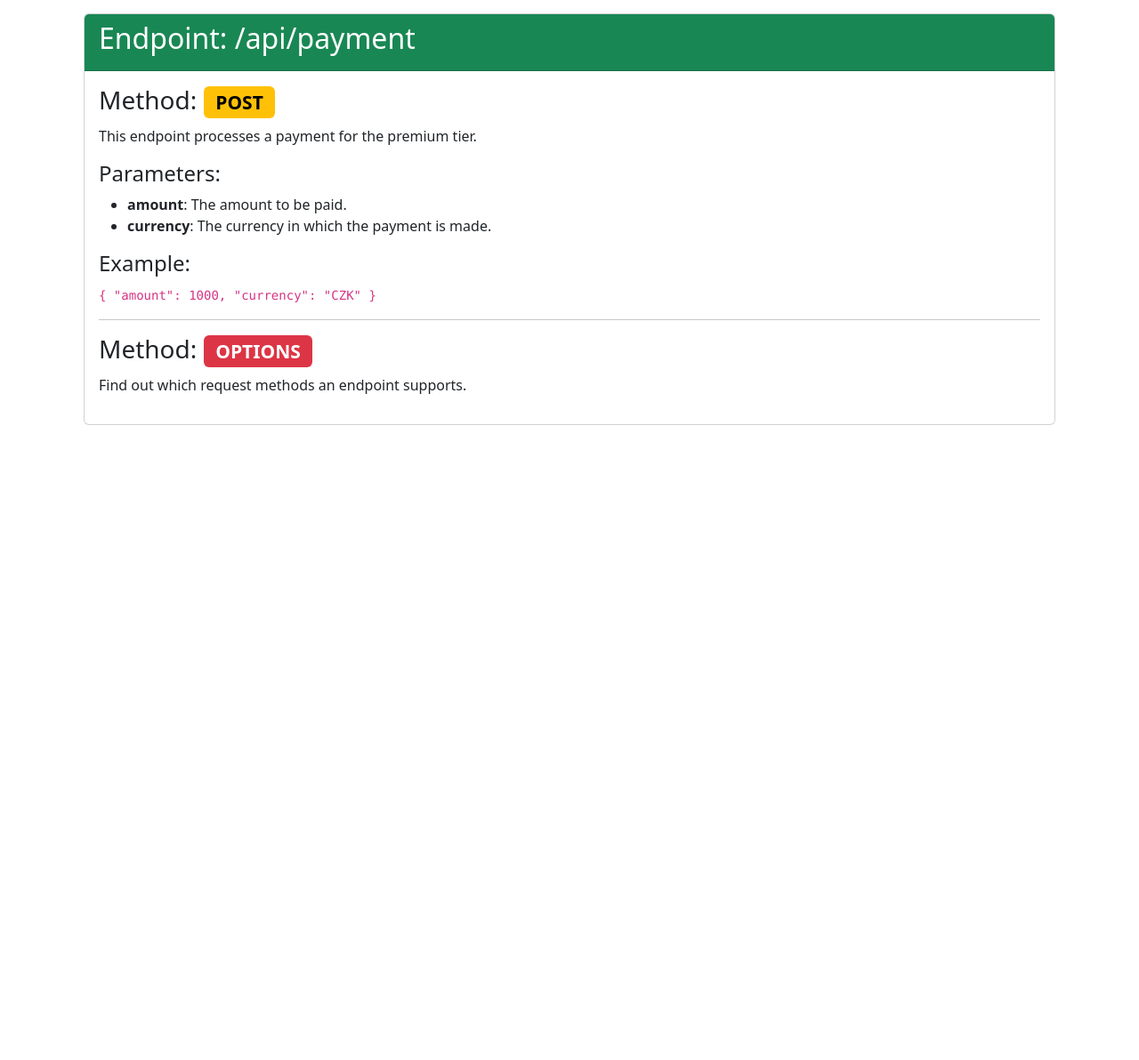
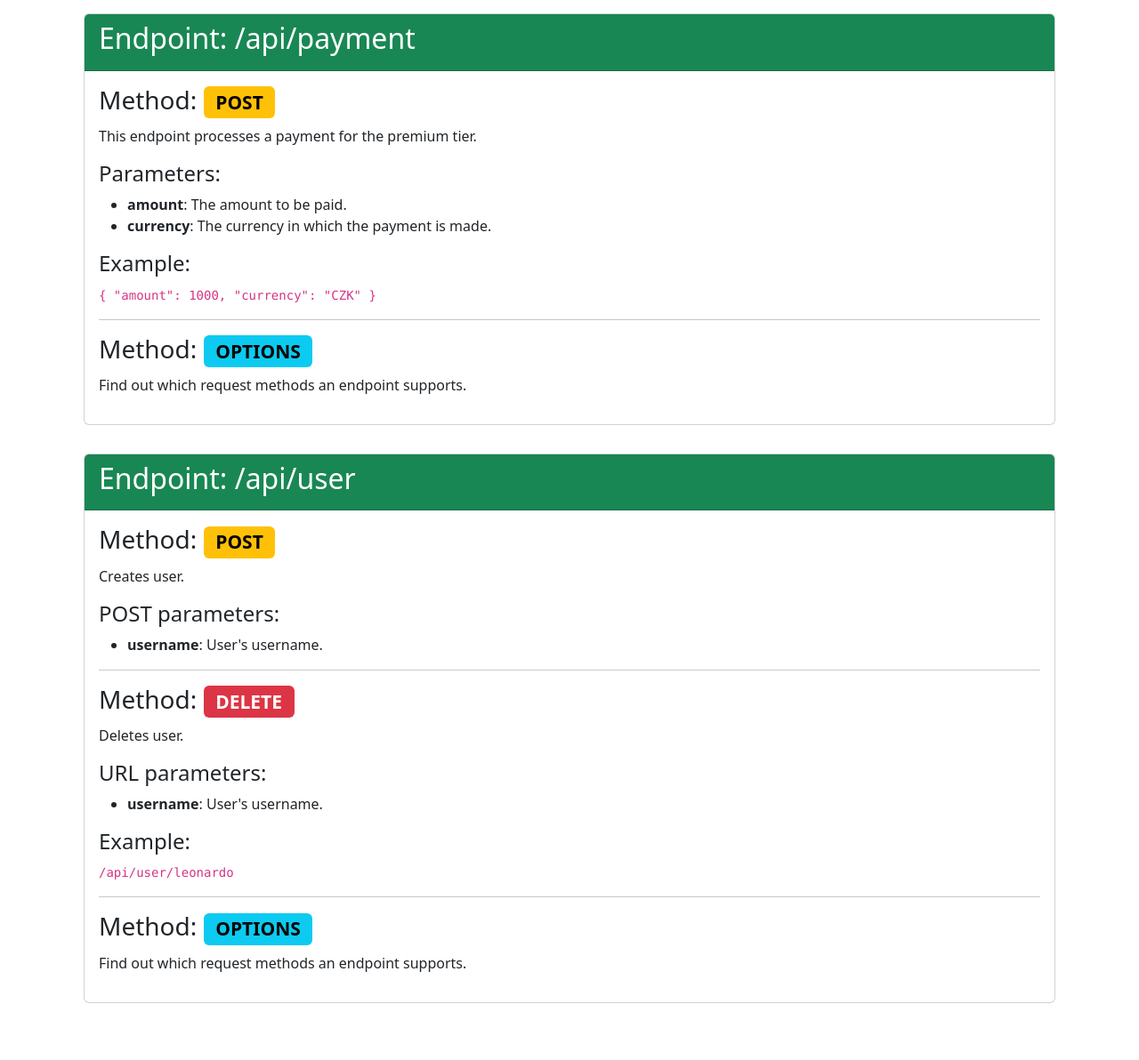
Before and after one commit to DanielADK/tul-stin, a PHP site: page /docs/api in a window 1280 px wide. Shown: the part 513-1705 px from the top of the page at 89% size. Before the commit the page ends 991 px from the top, so only its background shows below. Run offline with PHP 8.4, Linux system fonts and the light colour scheme; data comes from the database, SQL or seed files in the repository.

Commit message:
api docs
Signed-off-by: Daniel Adámek <daniel.adamek123@icloud.com>

```diff
--- a/src/View/apidocs.twig
+++ b/src/View/apidocs.twig
@@ -45,7 +45,38 @@
                             }
                         </code>
                         <hr>
-                        <h3>Method: <span class="badge text-bg-danger">OPTIONS</span></h3>
+                        <h3>Method: <span class="badge text-bg-info">OPTIONS</span></h3>
+                        <p>Find out which request methods an endpoint supports.</p>
+                    </div>
+                </div>
+            </div>
+        </div>
+        <div class="row">
+            <div class="col-lg-12">
+                <div class="card my-3">
+                    <div class="card-header bg-success text-white">
+                        <h2>Endpoint: /api/user</h2>
+                    </div>
+                    <div class="card-body">
+                        <h3>Method: <span class="badge text-bg-warning">POST</span></h3>
+                        <p>Creates user.</p>
+                        <h4>POST parameters:</h4>
+                        <ul>
+                            <li><strong>username</strong>: User's username.</li>
+                        </ul>
+                        <hr>
+                        <h3>Method: <span class="badge text-bg-danger">DELETE</span></h3>
+                        <p>Deletes user.</p>
+                        <h4>URL parameters:</h4>
+                        <ul>
+                            <li><strong>username</strong>: User's username.</li>
+                        </ul>
+                        <h4>Example:</h4>
+                        <code>
+                            /api/user/leonardo
+                        </code>
+                        <hr>
+                        <h3>Method: <span class="badge text-bg-info">OPTIONS</span></h3>
                         <p>Find out which request methods an endpoint supports.</p>
                     </div>
                 </div>
```
